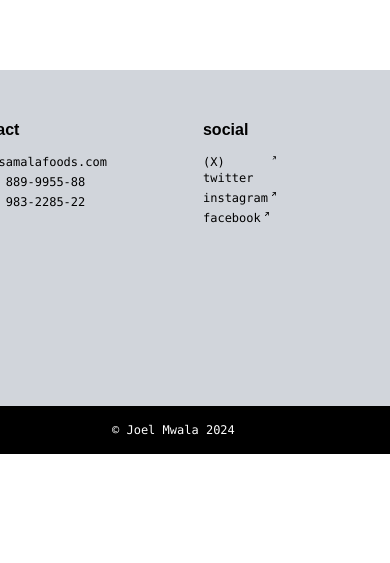
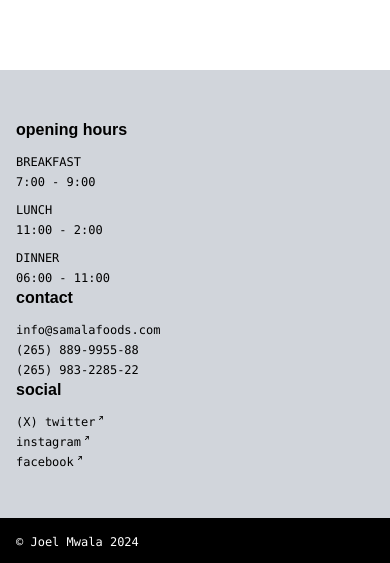
Before and after one commit to kazoomarc/samala_foods_one, a Next.js app: page / in a window 390 px wide. Shown: the part 4802-5365 px from the top of the page. Before the commit the page ends 5256 px from the top, so only its background shows below. Built offline with nearby package versions, Linux system fonts and the light colour scheme; a web font is replaced by a local one.

Commit message:
make footer responsive.

```diff
--- a/app/ui/Footer.tsx
+++ b/app/ui/Footer.tsx
@@ -5,7 +5,7 @@ export default function Footer() {
     <div className="mb-0 mt-14">
       <div
         id="contact"
-        className="flex justify-end gap-24 py-12 _text-white _bg-orange-400 bg-gray-300 px-28"
+        className="sm:flex justify-between md:justify-end gap-24 py-12 _text-white _bg-orange-400 bg-gray-300 px-4 sm:px-6 md:px-10 lg:px-16 xl:px-20 2xl:px-28"
       >
         <div className="">
           <h3 className="font-bold">opening hours</h3>
@@ -54,7 +54,7 @@ export default function Footer() {
           </div>
         </div>
       </div>
-      <div className="py-4 text-xs text-white _bg-orange-500 bg-black px-28">
+      <div className="py-4 text-xs text-white _bg-orange-500 bg-black px-4 sm:px-6 md:px-10 lg:px-16 xl:px-20 2xl:px-28">
         <span>
           <a href="#" className="font-mono">
             &copy; Joel Mwala 2024
```
